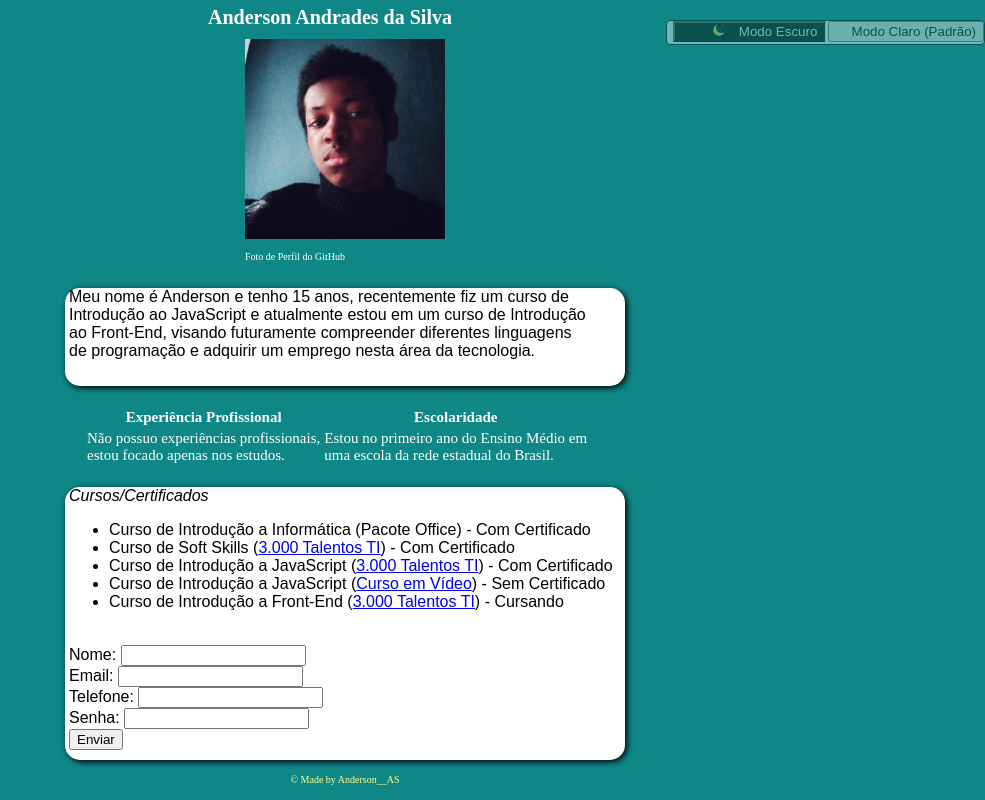
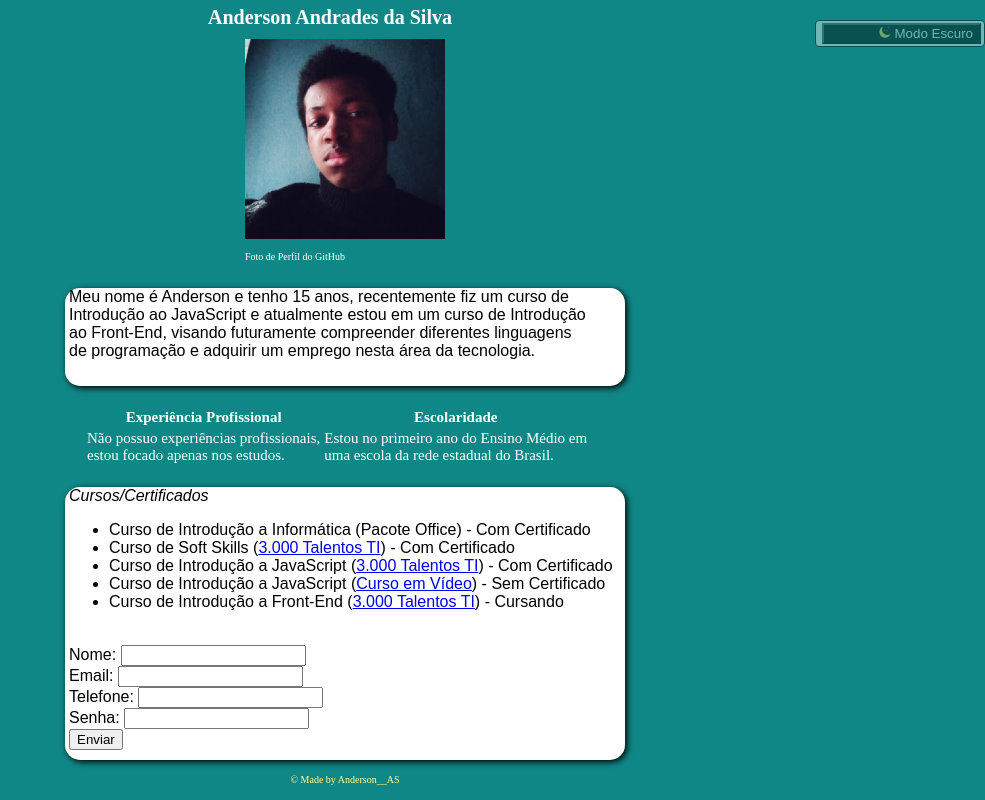
Before and after one commit to Anderson-A15-Silva/exercicio-html, a plain HTML site: page index.html in a window 1280 px wide. Shown: the whole page, without its empty margins (295-1280 px from the left). Drawn offline with Linux system fonts and the light colour scheme; a web font is replaced by a local one.

Commit message:
Adicionando alterações no style.css

```diff
--- a/style.css
+++ b/style.css
@@ -99,8 +99,10 @@ footer {
     border: 1px solid black;
     border-radius: 4px;
     position: fixed;
+    padding-top: 2px;
     padding-bottom: 2px;
     padding-left: 6px;
+    padding-right: 3px;
     top: 20px;
     right: 0px;
     opacity: 40%;
@@ -108,9 +110,18 @@ footer {
 }
 
 
+#claro {
+    display: none;
+}
+
+#div:hover {
+    opacity: 100%;
+    background: blue;
+}
+
 /* Formatação de Botão Dark Mode*/
 .dk {
-    padding-left: 48px;
+    padding-left: 55px;
     background: black;
     color: white;
 }
@@ -119,7 +130,7 @@ footer {
 /* Formatação do Ícone (Botões) */
 .icone {
     position: relative;
-    right: 10px;
+    right: 0px;
     width: 12px;
     height: 12px;
 }
```
